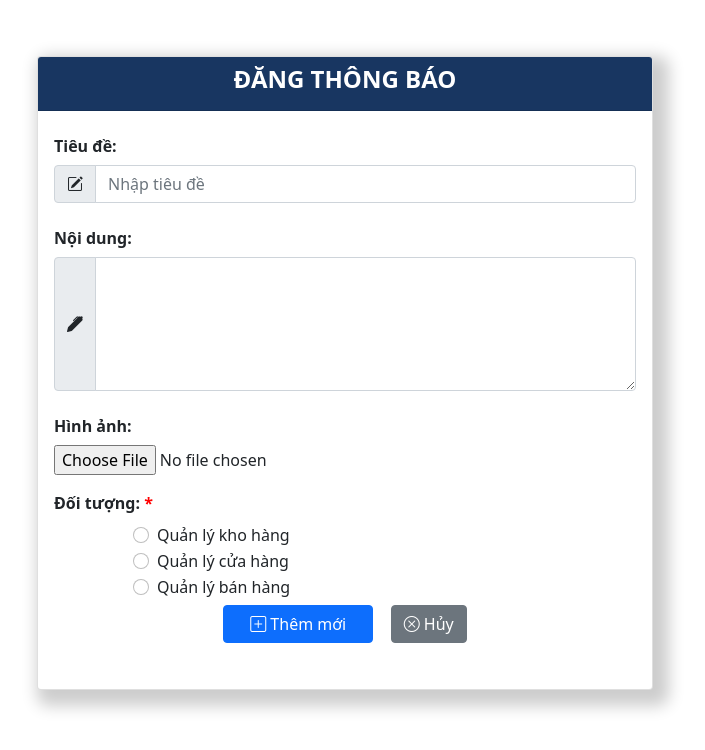
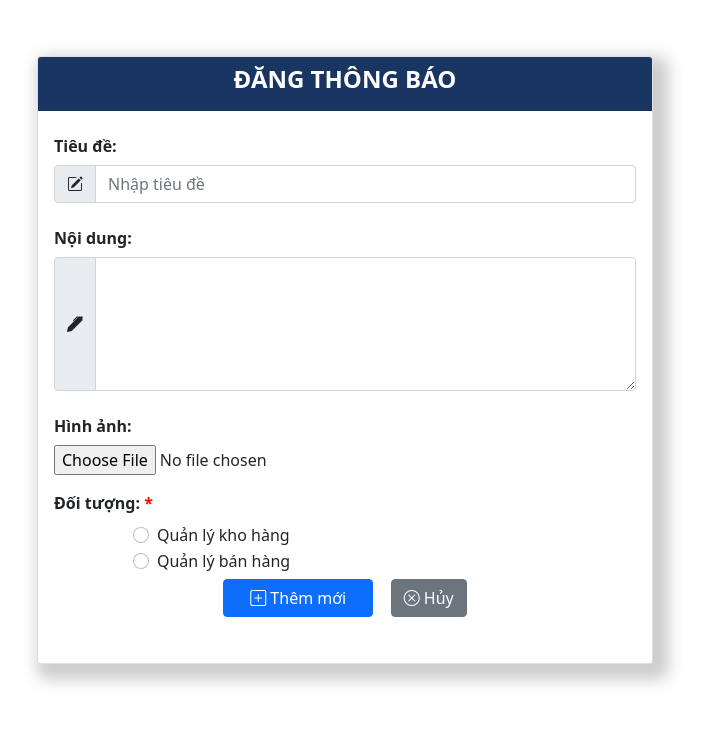
Before and after one commit to C1022G1-Module6/fashion-shop-reactjs, a React (Create React App) app: page /notifications/create in a window 1280 px wide. Shown: the top 750 px of the page, without its empty margins (283-988 px from the left). Built offline with nearby package versions, Linux system fonts and the light colour scheme; no server answers.

Commit message:
VinhPQ up update create notification

```diff
--- a/src/components/notification/NotificationCreate.js
+++ b/src/components/notification/NotificationCreate.js
@@ -181,13 +181,7 @@ export default function NotificationCreate() {
                                                             htmlFor="validationRadiojq3">Quản lý kho
                                                             hàng</label>
                                                     </div>
-                                                    <div className="form-check" style={{ marginLeft: '15%' }}>
-                                                        <Field type="radio" id="validationRadiojq21" name="employeeDTO"
-                                                            className="form-check-input" value='1' />
-                                                        <label className="form-check-label"
-                                                            htmlFor="validationRadiojq1">Quản lý cửa
-                                                            hàng</label>
-                                                    </div>
+
                                                     <div className="form-check" style={{ marginLeft: '15%' }}>
                                                         <Field type="radio" id="validationRadiojq2" name="employeeDTO"
                                                             className="form-check-input" value='2' />
```
